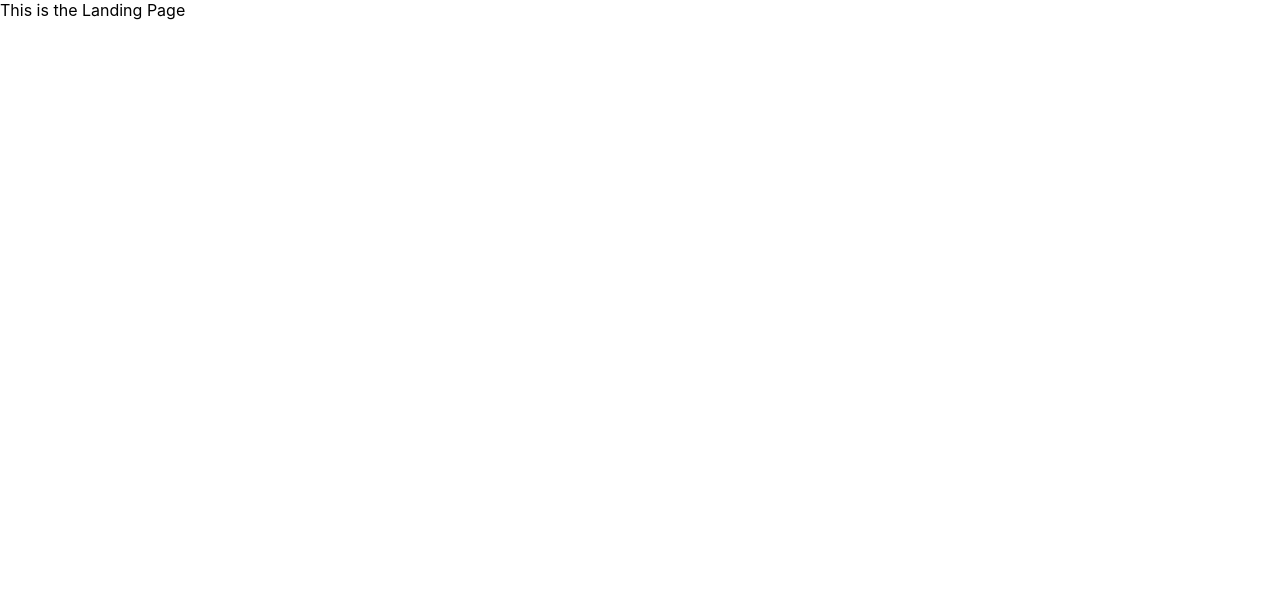
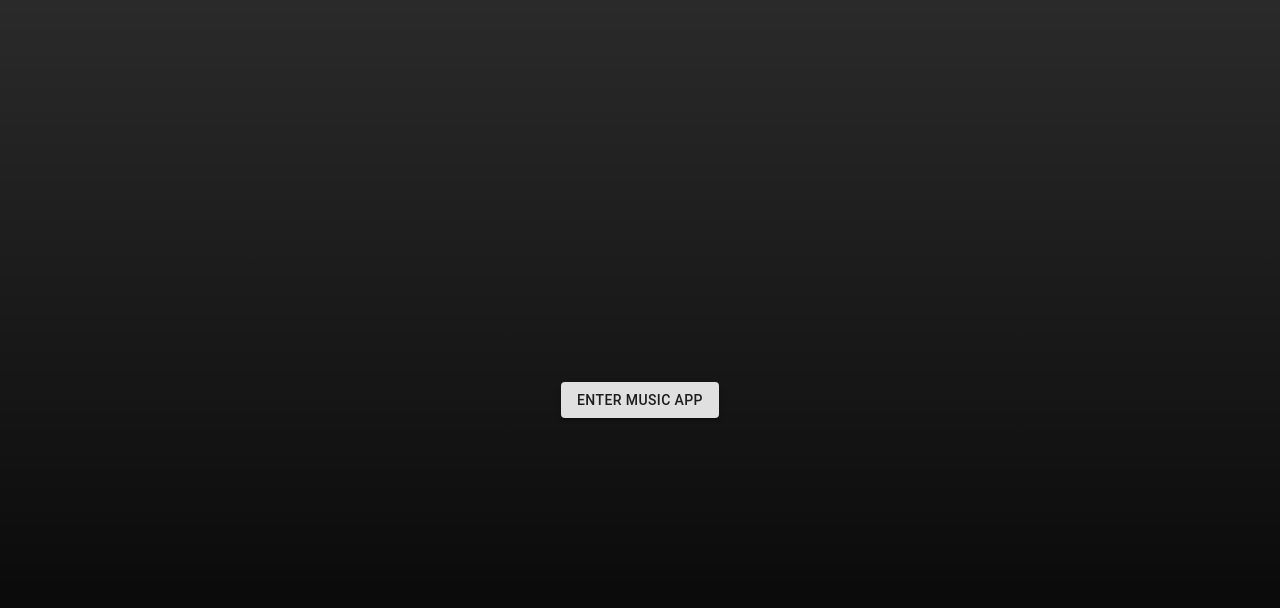
Before and after one commit to JMantis0/MusicApp, a React (Create React App) app in the folder client/: page / in a window 1280 px wide. Shown: the top 608 px of the page. Built offline with nearby package versions, Linux system fonts and the light colour scheme.

Commit message:
Imported Landing component into MusicApp.js and placed it in the '/' route

```diff
--- a/client/src/MusicApp.tsx
+++ b/client/src/MusicApp.tsx
@@ -3,6 +3,7 @@ import "./MusicApp.module.css";
 import { BrowserRouter as Router, Route, Switch } from "react-router-dom";
 import UserHome from "./pages/UserHome";
 import Support from "./pages/Support";
+import Landing from "./pages/Landing";
 
 function MusicApp() {
   return (
@@ -10,7 +11,7 @@ function MusicApp() {
       <Router>
         <Switch>
           <Route exact path="/">
-            This is the Landing Page
+            <Landing />
           </Route>
           <Route exact path="/user_home">
             <UserHome />
```
